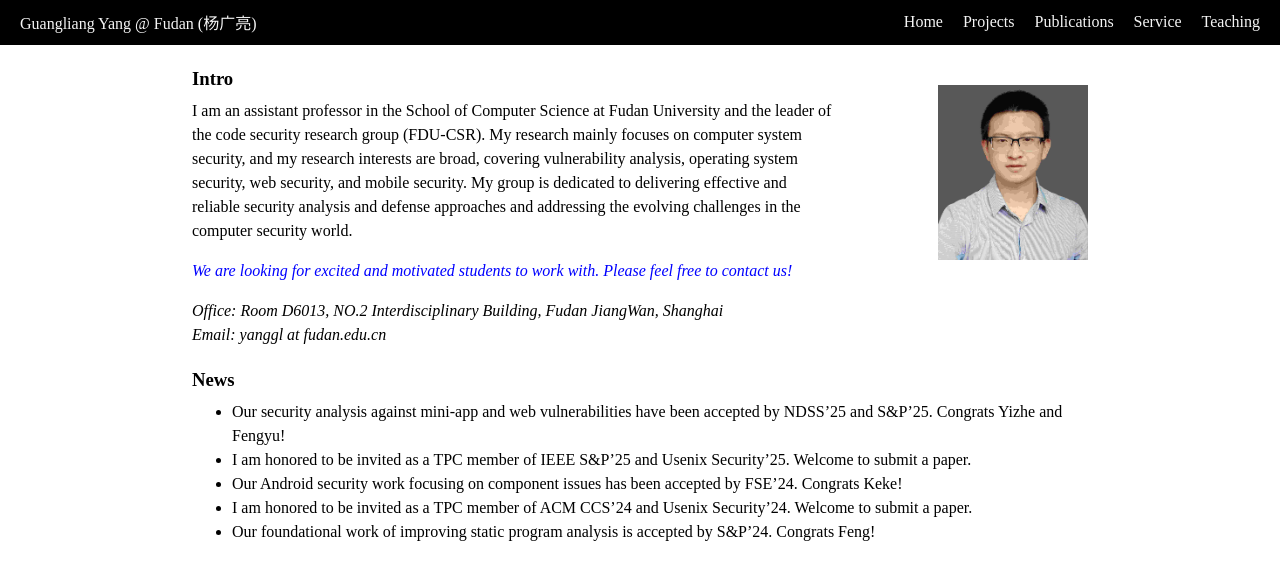
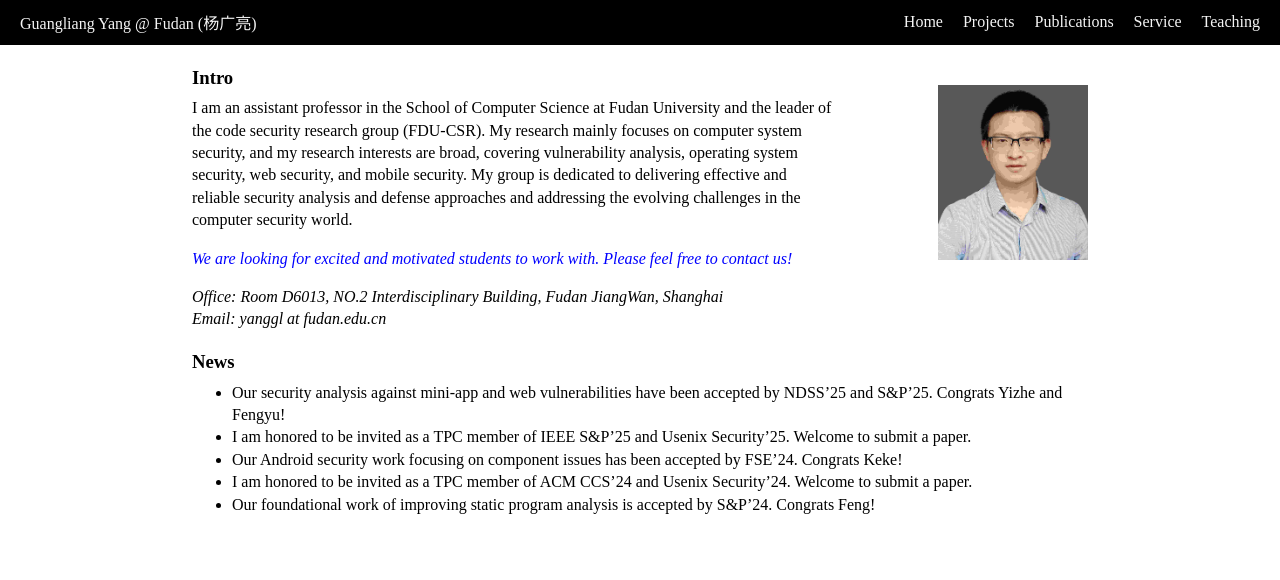
Before and after one commit to yang-guangliang/yang-guangliang.github.io, a Jekyll site: the page built from index.md, in a window 1280 px wide. Shown: the top 580 px of the page. Built offline with Jekyll 4.4.1, drawn with Linux system fonts in a browser that asks for light colours.

Commit message:
Update styles.css

```diff
--- a/assets/styles.css
+++ b/assets/styles.css
@@ -21,17 +21,17 @@ main {
 }
 
 h1, h2, h3, h4 {
-    line-height: 1.5; /* Tighter line spacing for headings */
+    line-height: 1.4; /* Tighter line spacing for headings */
     margin-bottom: -10px;
 }
 
 p {
     margin-bottom: 1em; /* Space between paragraphs */
-    line-height: 1.5;
+    line-height: 1.4;
 }
 
 li {
-  line-height: 1.5; /* This will make the line height 1.5 times the font size */
+  line-height: 1.4; /* This will make the line height 1.5 times the font size */
 }
 
 div.special-text {
```
